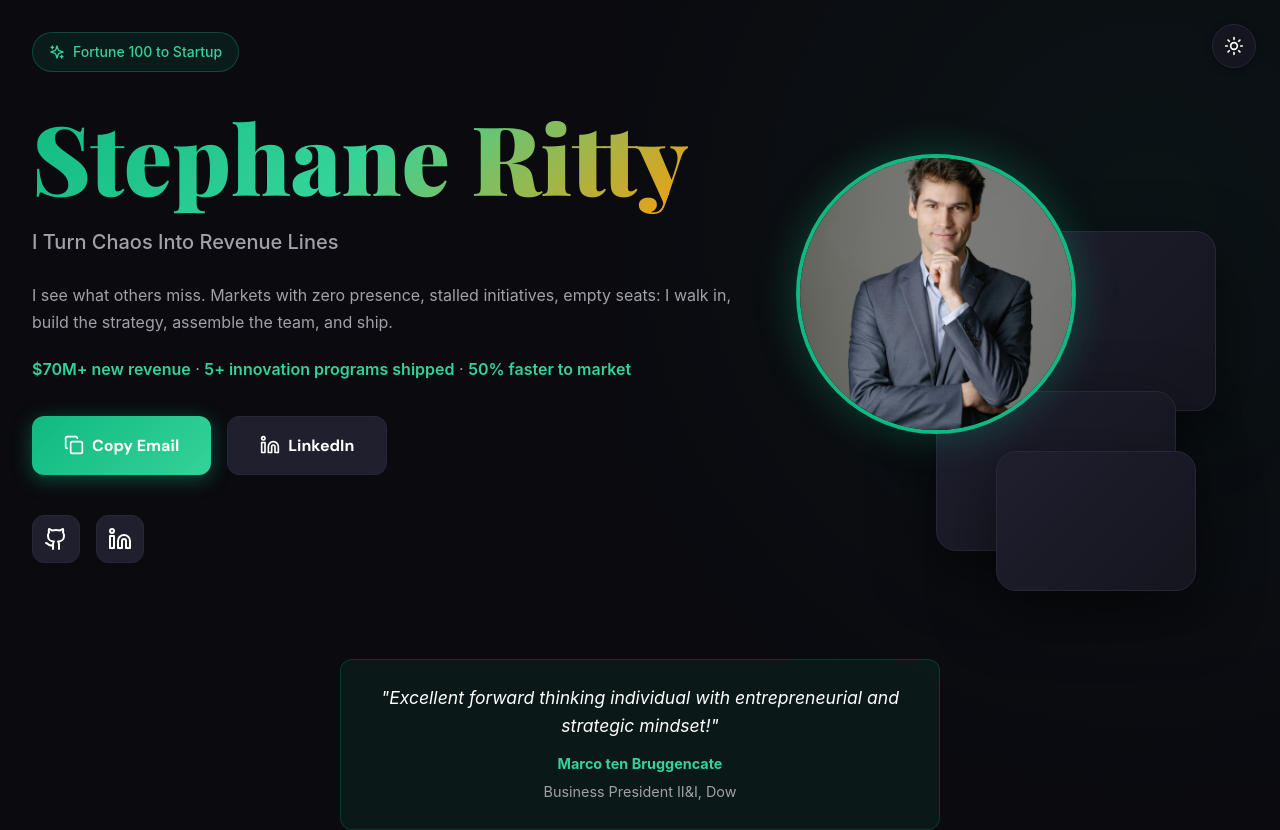
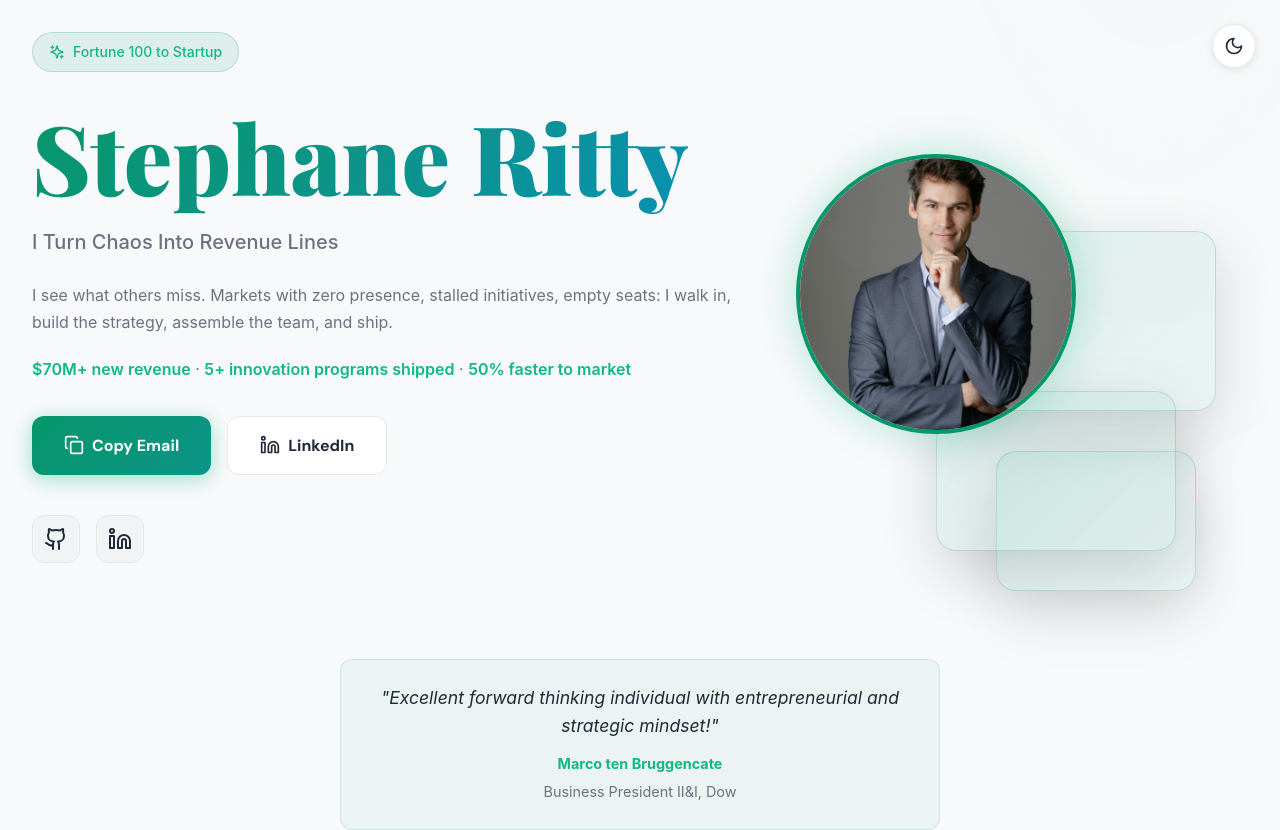
Before and after one commit to stephaneritty-del/portfolio, a React (Vite) app: page / in a window 1280 px wide. Shown: the top 830 px of the page. Built offline with nearby package versions, Linux system fonts and the light colour scheme.

Commit message:
Update App.jsx

```diff
--- a/src/App.jsx
+++ b/src/App.jsx
@@ -11,9 +11,9 @@ function App() {
   const [activeInitiative, setActiveInitiative] = useState('platform');
   const [theme, setTheme] = useState(() => {
     if (typeof window !== 'undefined') {
-      return localStorage.getItem('theme') || 'dark';
+      return localStorage.getItem('theme') || 'light';
     }
-    return 'dark';
+    return 'light';
   });
 
   useEffect(() => {
```
